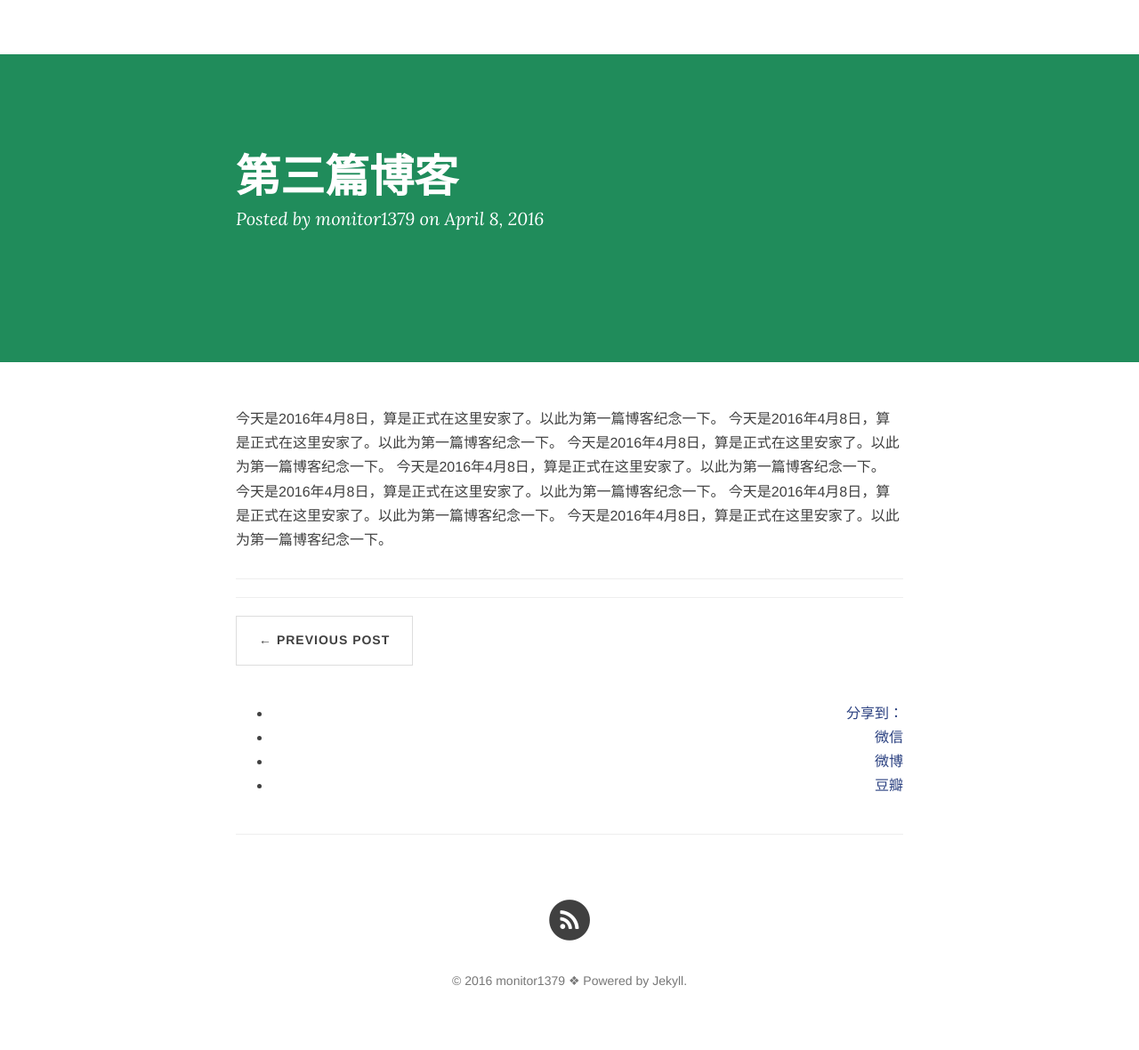
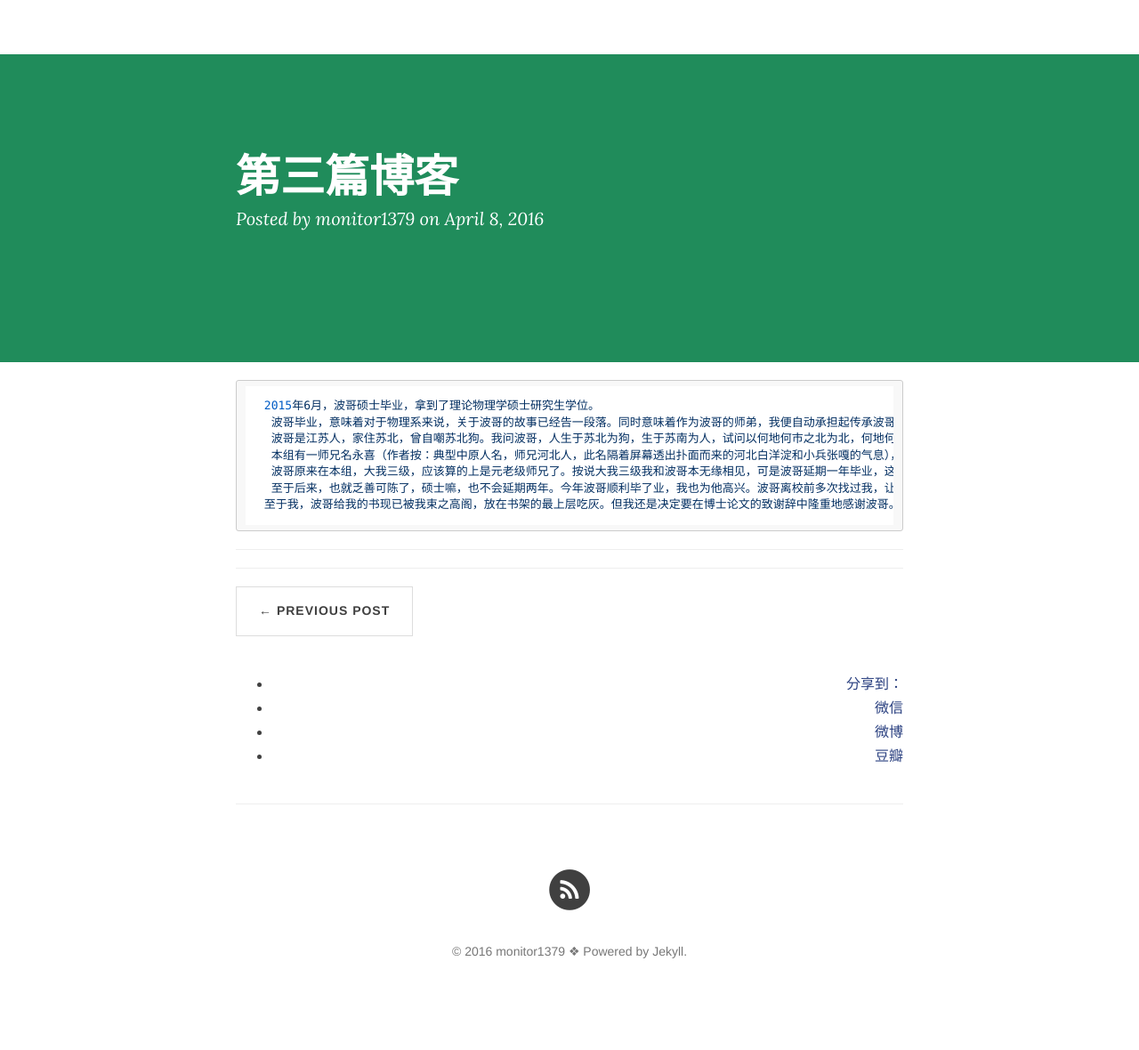
Before and after one commit to stromstr/stromstr.github.io, a Jekyll site: the page built from _posts/2016-04-08-third.md, in a window 1280 px wide. Shown: the whole page at 89% size. Built offline with Jekyll 4.4.1, drawn with Linux system fonts in a browser that asks for light colours; nearby versions of some CDN libraries; comment, search, counter and statistics services are not loaded; after the commit the page ends 1147 px from its top, so only the background shows below that.

Commit message:
Revert "add"
This reverts commit 320ce0fda26a1d9b58609b9a6e19ea09d0917614.

```diff
--- a/_posts/2016-04-08-third.md
+++ b/_posts/2016-04-08-third.md
@@ -6,15 +6,13 @@ categories: blog
 tags: []
 description: 通告一下，我已不再每天写千字文，准备采用以下的方法进行练习，由于文章篇幅较长，链接较多，建议到简书或>博客进行阅读。^M
 ---
-今天是2016年4月8日，算是正式在这里安家了。以此为第一篇博客纪念一下。
-今天是2016年4月8日，算是正式在这里安家了。以此为第一篇博客纪念一下。
-今天是2016年4月8日，算是正式在这里安家了。以此为第一篇博客纪念一下。
-今天是2016年4月8日，算是正式在这里安家了。以此为第一篇博客纪念一下。
-今天是2016年4月8日，算是正式在这里安家了。以此为第一篇博客纪念一下。
-今天是2016年4月8日，算是正式在这里安家了。以此为第一篇博客纪念一下。
-今天是2016年4月8日，算是正式在这里安家了。以此为第一篇博客纪念一下。
-
-
+     2015年6月，波哥硕士毕业，拿到了理论物理学硕士研究生学位。
+      波哥毕业，意味着对于物理系来说，关于波哥的故事已经告一段落。同时意味着作为波哥的师弟，我便自动承担起传承波哥故事的责任。
+      波哥是江苏人，家住苏北，曾自嘲苏北狗。我问波哥，人生于苏北为狗，生于苏南为人，试问以何地何市之北为北，何地何市之南为苏南？波哥答曰，二吴人遇，互通桑梓，北者为狗，南者为人。我认为波哥所答颇有老庄之风。
+      本组有一师兄名永喜（作者按：典型中原人名，师兄河北人，此名隔着屏幕透出扑面而来的河北白洋淀和小兵张嘎的气息），办公室多称其喜哥。去年喜哥得一子，但因办公室里大家多小喜哥几岁，此事虽喜，喜哥也未声张。一日，波哥来办公室串门，听说喜哥得子，张口便来，喜哥，你这可是喜当爹呀！（这里需要补充一点，波哥此人说话慢条斯理，其实腹黑无比，平日逮谁损谁，大嘴拉拉的从系主任黑到老板。为了增强喜剧效果，此时还需脑补波哥贱贱的表情）登时办公室一片沉寂，其实是大家怕得罪人，都憋着笑呐。我低头往旁边一看，一师兄拿笔的手已经抖得稀里哗啦，还努力地装作推公式。这时不知谁没绷住，一声短促的“哈哈”，然后戛然而止。顷刻，办公室便响起了响亮的，此起彼伏的“哈哈”，像是养了一屋子的蛤蟆。波哥依然保持风度，微笑地看着喜哥从牙缝挤出两个字：“快滚”。
+      波哥原来在本组，大我三级，应该算的上是元老级师兄了。按说大我三级我和波哥本无缘相见，可是波哥延期一年毕业，这才有机会与波哥相遇，阴差阳错，想必也是有缘。关于波哥延期，事情是这样的。本组属理论物理，做的是数值计算的活。波哥和每一个有志物理的少年一样，都对纯理论最感兴趣，对数值计算压根不感冒，每次开组会，波哥都点头打瞌睡，老板忍无可忍遂请波哥另谋高就，这可是和波哥一拍即合。于是波哥转头便去了做弦论大牛朱老板组。朱老板，何许人也？十五岁上北大，睥睨全年级者是也。然今已毛发尽失，加之个头娇小，若不是扯着嗓子训学生，已全然不见当年风茂。在朱大牛眼中，若不是天赋异禀，大概也就视一般学生之首与榆木同质。不幸的是，波哥天赋还没到异禀的程度，听说朱老板可能压根就没怎么管他。直接后果就是答辩时被涛哥疯狂提问，黯然下台。
+      至于后来，也就乏善可陈了，硕士嘛，也不会延期两年。今年波哥顺利毕了业，我也为他高兴。波哥离校前多次找过我，让我去他那里拿书。我去他那一看，好家伙，全是经典好书，经典的场论书就有好几本。我也就顾不上要脸把波哥书架洗劫一空。本学期开学还在西门巧遇波哥，依然慢条斯理，淡定如斯。从朋友圈看到，波哥现在好像在做主持工作，另一个漂亮的主持人大概是波哥女朋友。波哥在文学艺术方面似乎造诣颇深，做这份工作应该会比在物理系研究物理开心。
+     至于我，波哥给我的书现已被我束之高阁，放在书架的最上层吃灰。但我还是决定要在博士论文的致谢辞中隆重地感谢波哥。除了感谢波哥馈赠的这一摞书，也感谢与波哥的这一段缘。
 
 
 
```
